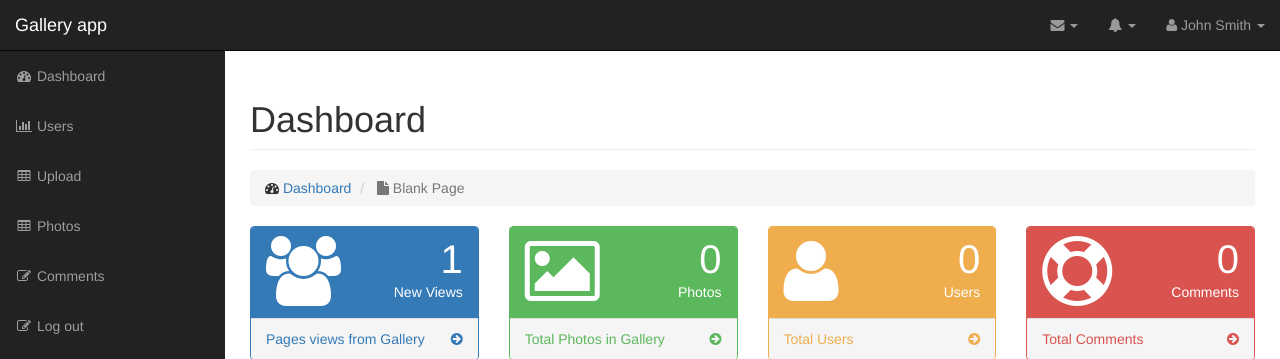
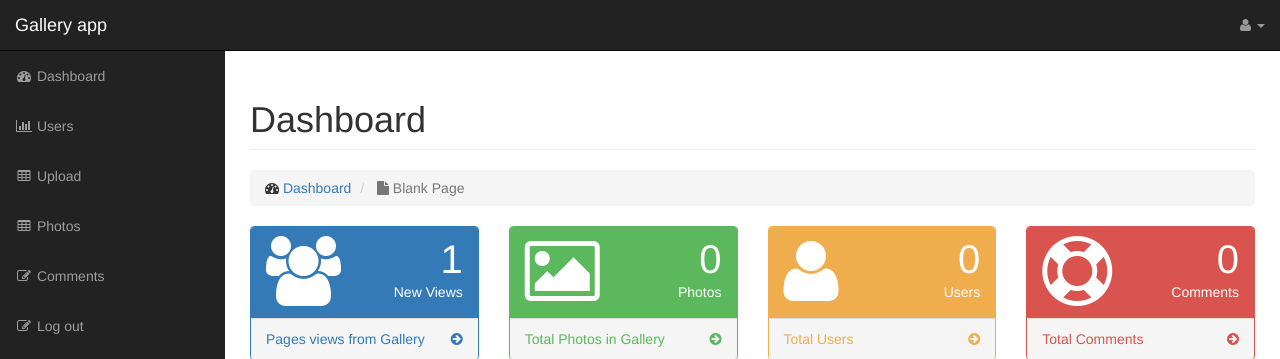
Before and after one commit to Stanko172/PHP_Gallery_app, a PHP site: page /admin/index.php in a window 1280 px wide. Shown: the top 359 px of the page. Run offline with PHP 8.4, Linux system fonts and the light colour scheme; the visitor is signed in with stand-in values (Sample User, id 1); grey boxes labelled with a size stand in for pictures from a placeholder-image service; data that the repository does not hold is empty; some libraries are stand-ins or nearby versions.

Commit message:
small changes admin navigation

```diff
--- a/admin/includes/top_nav.php
+++ b/admin/includes/top_nav.php
@@ -11,90 +11,7 @@
             <!-- Top Menu Items -->
             <ul class="nav navbar-right top-nav">
                 <li class="dropdown">
-                    <a href="#" class="dropdown-toggle" data-toggle="dropdown"><i class="fa fa-envelope"></i> <b class="caret"></b></a>
-                    <ul class="dropdown-menu message-dropdown">
-                        <li class="message-preview">
-                            <a href="#">
-                                <div class="media">
-                                    <span class="pull-left">
-                                        <img class="media-object" src="http://placehold.it/50x50" alt="">
-                                    </span>
-                                    <div class="media-body">
-                                        <h5 class="media-heading">
-                                            <strong>John Smith</strong>
-                                        </h5>
-                                        <p class="small text-muted"><i class="fa fa-clock-o"></i> Yesterday at 4:32 PM</p>
-                                        <p>Lorem ipsum dolor sit amet, consectetur...</p>
-                                    </div>
-                                </div>
-                            </a>
-                        </li>
-                        <li class="message-preview">
-                            <a href="#">
-                                <div class="media">
-                                    <span class="pull-left">
-                                        <img class="media-object" src="http://placehold.it/50x50" alt="">
-                                    </span>
-                                    <div class="media-body">
-                                        <h5 class="media-heading">
-                                            <strong>John Smith</strong>
-                                        </h5>
-                                        <p class="small text-muted"><i class="fa fa-clock-o"></i> Yesterday at 4:32 PM</p>
-                                        <p>Lorem ipsum dolor sit amet, consectetur...</p>
-                                    </div>
-                                </div>
-                            </a>
-                        </li>
-                        <li class="message-preview">
-                            <a href="#">
-                                <div class="media">
-                                    <span class="pull-left">
-                                        <img class="media-object" src="http://placehold.it/50x50" alt="">
-                                    </span>
-                                    <div class="media-body">
-                                        <h5 class="media-heading">
-                                            <strong>John Smith</strong>
-                                        </h5>
-                                        <p class="small text-muted"><i class="fa fa-clock-o"></i> Yesterday at 4:32 PM</p>
-                                        <p>Lorem ipsum dolor sit amet, consectetur...</p>
-                                    </div>
-                                </div>
-                            </a>
-                        </li>
-                        <li class="message-footer">
-                            <a href="#">Read All New Messages</a>
-                        </li>
-                    </ul>
-                </li>
-                <li class="dropdown">
-                    <a href="#" class="dropdown-toggle" data-toggle="dropdown"><i class="fa fa-bell"></i> <b class="caret"></b></a>
-                    <ul class="dropdown-menu alert-dropdown">
-                        <li>
-                            <a href="#">Alert Name <span class="label label-default">Alert Badge</span></a>
-                        </li>
-                        <li>
-                            <a href="#">Alert Name <span class="label label-primary">Alert Badge</span></a>
-                        </li>
-                        <li>
-                            <a href="#">Alert Name <span class="label label-success">Alert Badge</span></a>
-                        </li>
-                        <li>
-                            <a href="#">Alert Name <span class="label label-info">Alert Badge</span></a>
-                        </li>
-                        <li>
-                            <a href="#">Alert Name <span class="label label-warning">Alert Badge</span></a>
-                        </li>
-                        <li>
-                            <a href="#">Alert Name <span class="label label-danger">Alert Badge</span></a>
-                        </li>
-                        <li class="divider"></li>
-                        <li>
-                            <a href="#">View All</a>
-                        </li>
-                    </ul>
-                </li>
-                <li class="dropdown">
-                    <a href="#" class="dropdown-toggle" data-toggle="dropdown"><i class="fa fa-user"></i> John Smith <b class="caret"></b></a>
+                    <a href="#" class="dropdown-toggle" data-toggle="dropdown"><i class="fa fa-user"></i> <?php echo User::get_by_id($session->user_id)->username;?> <b class="caret"></b></a>
                     <ul class="dropdown-menu">
                         <li>
                             <a href="#"><i class="fa fa-fw fa-user"></i> Profile</a>
```
